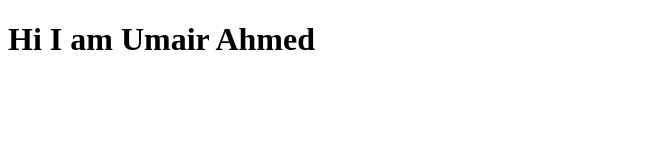
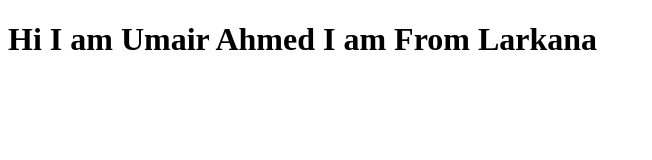
Before and after one commit to umairnoonari/umairnoonari, a plain HTML site: page index.html in a window 1280 px wide. Shown: the whole page, without its empty margins (0-652 px from the left). Drawn offline with Linux system fonts and the light colour scheme.

Commit message:
Update index.html

```diff
--- a/index.html
+++ b/index.html
@@ -9,6 +9,7 @@
 <body>
     <h1>
         Hi I am Umair Ahmed
+        I am From Larkana
     </h1>
 </body>
 </html>
```
